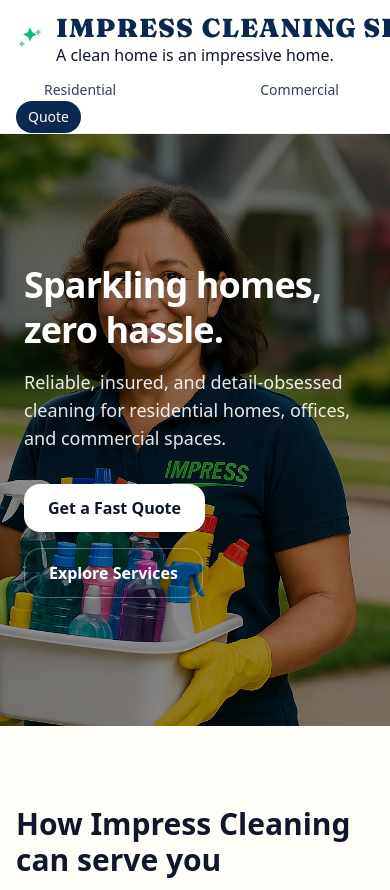
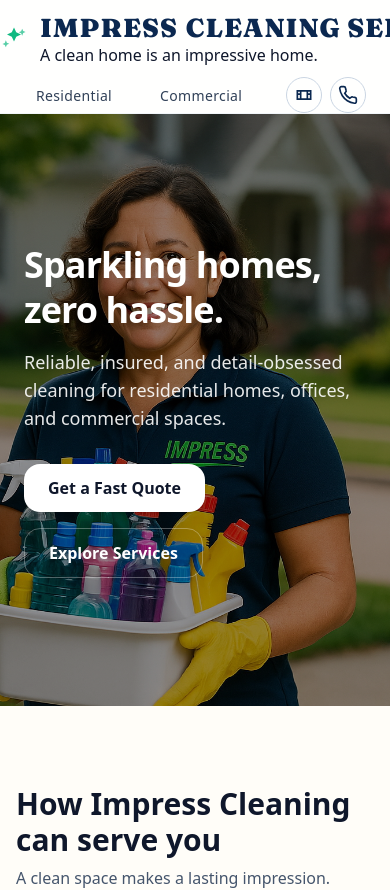
Before and after one commit to resp23f/impress-cleaning-site, a Next.js app: page / in a window 390 px wide. Shown: the top 890 px of the page. Built offline with nearby package versions, Linux system fonts and the light colour scheme.

Commit message:
Remove old page-level footer; use global Footer component

```diff
--- a/src/app/ImpressCleaningSite.jsx
+++ b/src/app/ImpressCleaningSite.jsx
@@ -84,9 +84,12 @@ export default function ImpressCleaningSite() {
 
   return (
     <main id="home" className="min-h-screen text-slate-800">
+
 {/* Header */}
 <header className="sticky top-0 z-40 bg-white/80 backdrop-blur border-b border-slate-100">
   <div className="w-full px-4 md:px-8 lg:px-12">
+  </div>
+
 
     {/* Row 1: Brand + utility links */}
     <div className="flex items-center justify-between py-3">
@@ -113,13 +116,12 @@ export default function ImpressCleaningSite() {
       </ul>
     </div>
 
-{/* Row 2 Tabs CTAs */}
-<div className="flex items-center w-full px-4 md:px-8 lg:px-12 bg-transparent rounded-none shadow-none">
-
-  {/* Tabs (center elastic) */}
+{/* Row 2: Tabs + CTAs */}
+<div className="flex items-center w-full px-6 md:px-10 lg:px-16 bg-transparent">
+  {/* Tabs (left) */}
   <nav className="flex-1 min-w-0">
     <ul
-    className="hide-scrollbar flex gap-30 overflow-x-auto whitespace-nowrap justify-start md:overflow-visible"
+      className="hide-scrollbar flex gap-6 overflow-x-auto whitespace-nowrap justify-start md:overflow-visible"
       aria-label="Primary"
     >
       {[
@@ -128,43 +130,65 @@ export default function ImpressCleaningSite() {
         ["Why Hire Us", "#why"],
         ["About Us", "#about"],
         ["FAQ", "#faq"],
-].map(([label, href]) => {
-  return (
+      ].map(([label, href]) => (
         <li key={label}>
           <a
             href={href}
-        className="px-3 py-2 text-sm md:text-base font-medium text-slate-700 hover:text-slate-900"
+            className="px-3 py-2 text-sm md:text-base font-medium text-slate-700 hover:text-slate-900 tracking-wide whitespace-nowrap"
           >
             {label}
           </a>
         </li>
-  );
-})}
+      ))}
     </ul>
   </nav>
 
   {/* CTAs (right) */}
-  <div className="ml-auto hidden sm:flex items-center gap-6 shrink-0">
+  <div className="ml-auto flex items-center gap-2 shrink-0">
+    {/* Desktop ≥1280px */}
+    <div className="hidden xl:flex items-center gap-3 shrink-0">
+      <a href="#quote" className="px-4 py-2 text-sm font-semibold text-[#0B2850] whitespace-nowrap">
+        Get a Free Quote
+      </a>
+      <a href="tel:15122775364" className="px-4 py-2 text-sm font-semibold text-[#0B2850] whitespace-nowrap">
+        Call (512) 277-5364
+      </a>
+    </div>
+
+    {/* Tablet ≥768px & <1280px */}
+    <div className="hidden md:flex xl:hidden items-center gap-2 shrink-0">
+      <a href="#quote" className="px-3 py-1.5 text-sm font-semibold text-[#0B2850] whitespace-nowrap">
+        Free Quote
+      </a>
+      <a href="tel:15122775364" className="px-3 py-1.5 text-sm font-semibold text-[#0B2850] whitespace-nowrap">
+        (512) 277-5364
+      </a>
+    </div>
+
+    {/* Mobile <768px */}
+    <div className="flex md:hidden items-center gap-2 shrink-0">
       <a
         href="#quote"
-      className="px-4 py-2 text-sm font-semibold text-[#0B2850]">
-      Get a Free Quote</a>
-    <a href="tel:15122775364"
-      className="px-4 py-7 text-md font-bold text-[#0B2850]">Call (512) 277-5364</a>
-  </div>
-</div>
-
-      {/* Compact CTA on very small widths */}
-      <div className="sm:hidden shrink-0">
+        aria-label="Get a Free Quote"
+        className="inline-flex items-center justify-center w-9 h-9 rounded-full border border-slate-300 text-[#0B2850]"
+      >
+        <svg viewBox="0 0 24 24" className="w-5 h-5" fill="none" stroke="currentColor" strokeWidth="2">
+          <path d="M4 7h16v10H4zM8 7v10M16 7v10M4 11h4M16 11h4" />
+        </svg>
+      </a>
       <a
-          href="#quote"
-          className="inline-flex items-center rounded-full bg-[#0B2850] px-3 py-1.5 text-white text-sm"
-        >
-          Quote
+        href="tel:15122775364"
+        aria-label="Call (512) 277-5364"
+        className="inline-flex items-center justify-center w-9 h-9 rounded-full border border-slate-300 text-[#0B2850]" >
+        <svg viewBox="0 0 24 24" className="w-5 h-5" fill="none" stroke="currentColor" strokeWidth="2">
+          <path d="M22 16.92v3a2 2 0 0 1-2.18 2 19.86 19.86 0 0 1-8.63-3.07 19.5 19.5 0 0 1-6-6A19.86 19.86 0 0 1 2.08 4.18 2 2 0 0 1 4.06 2h3a2 2 0 0 1 2 1.72c.12.9.33 1.77.62 2.6a2 2 0 0 1-.45 2.11L8.1 9.9a16 16 0 0 0 6 6l1.47-1.13a2 2 0 0 1 2.11-.45c.83.29 1.7.5 2.6.62A2 2 0 0 1 22 16.92z" />
+        </svg>
       </a>
      </div>
     </div>
+   </div>
 </header>
+
 
 {/* Hero */}
 <section id="home" className="relative bg-slate-900 text-white">
```
Lines whose indentation alone changed are shown as unchanged.
